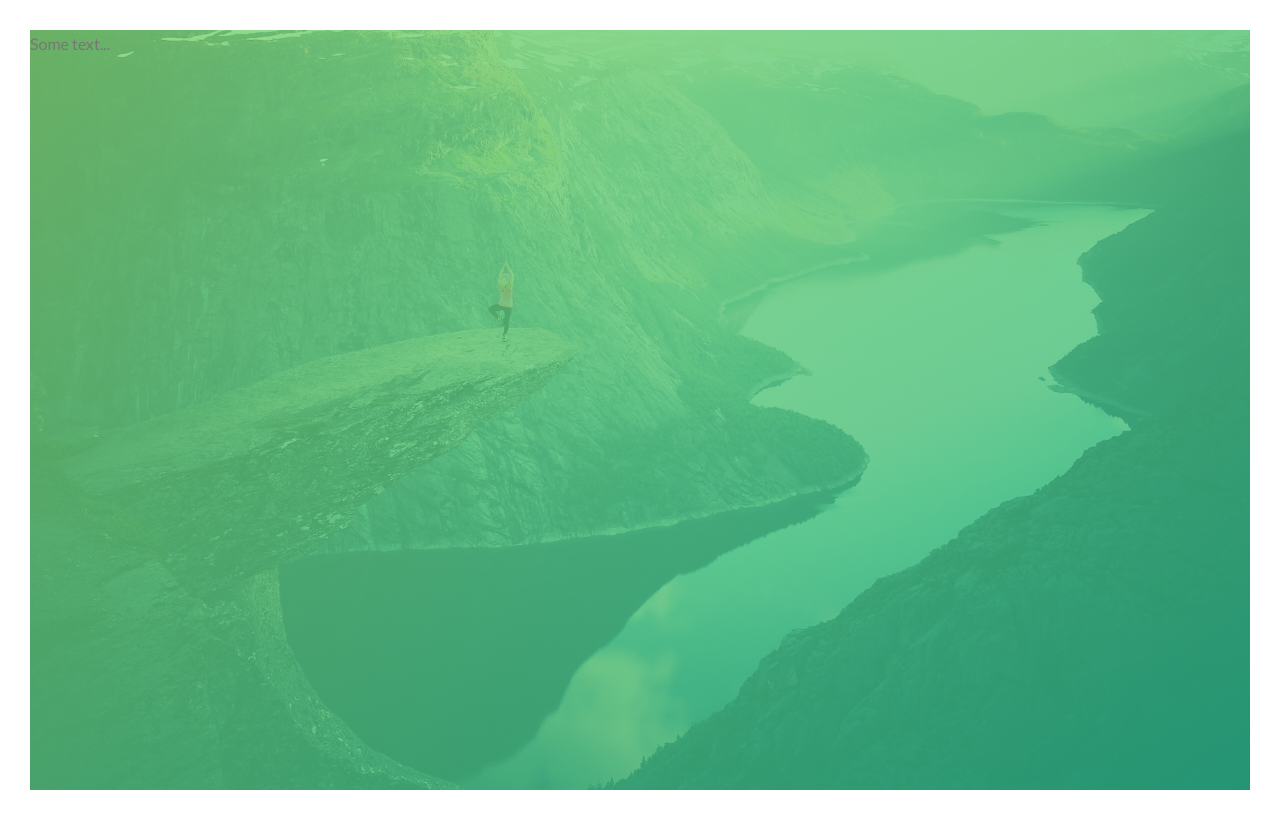
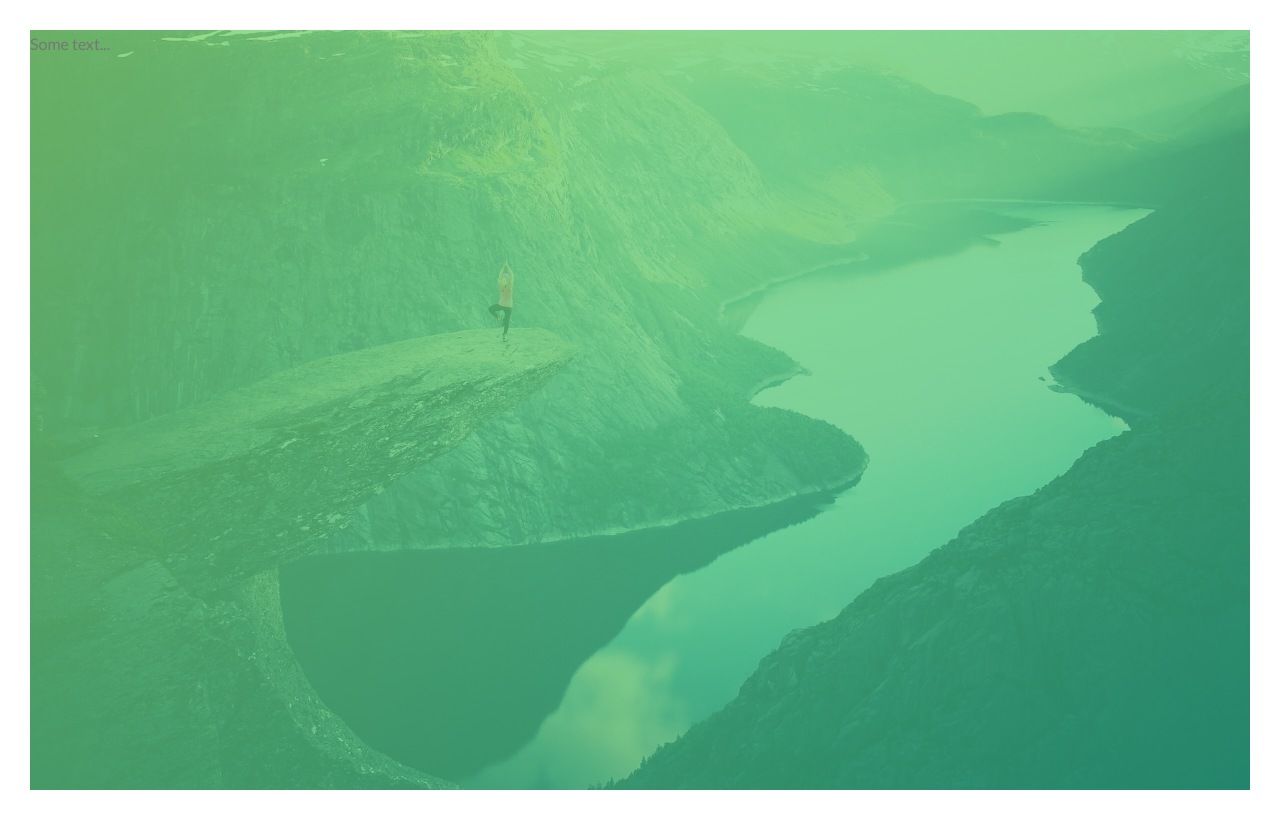
Before and after one commit to mehmetak78/advanced-css-course, a plain HTML site: page 1-Natours/index.html in a window 1280 px wide. Drawn offline with Linux system fonts and the light colour scheme.

Commit message:
Second commit

```diff
--- a/1-Natours/css/style.css
+++ b/1-Natours/css/style.css
@@ -41,7 +41,7 @@ body {
 */
 .header {
     height: 95vh;
-    background-image: linear-gradient(to right bottom, rgba(126,213,111,0.8), rgba(40, 180, 133, 0.8)),url("../img/hero.jpg");
+    background-image: linear-gradient(to right bottom, rgba(126,213,111,0.8), rgba(40, 180, 133, 0.7)),url("../img/hero.jpg");
     background-size: cover;
     background-position: top;
 }
```
